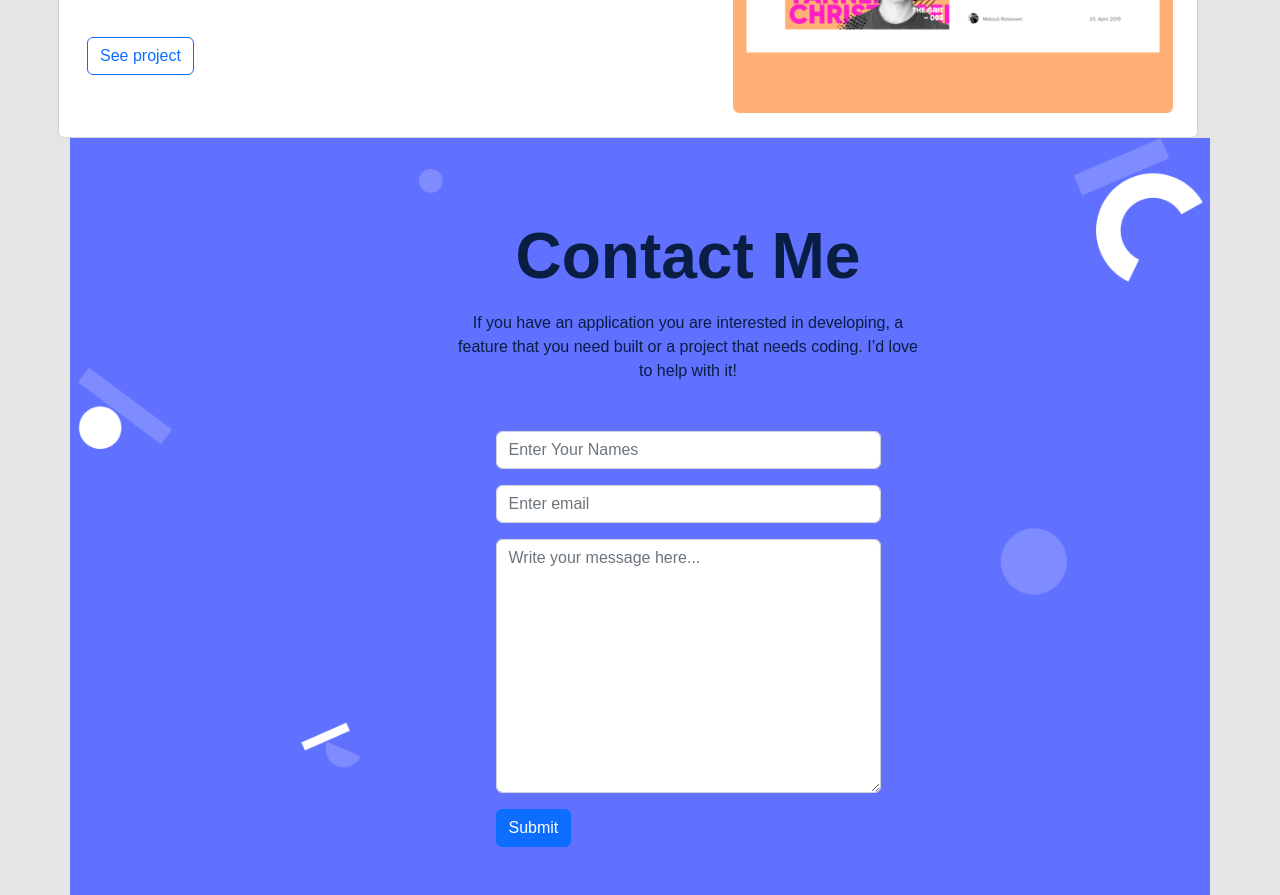
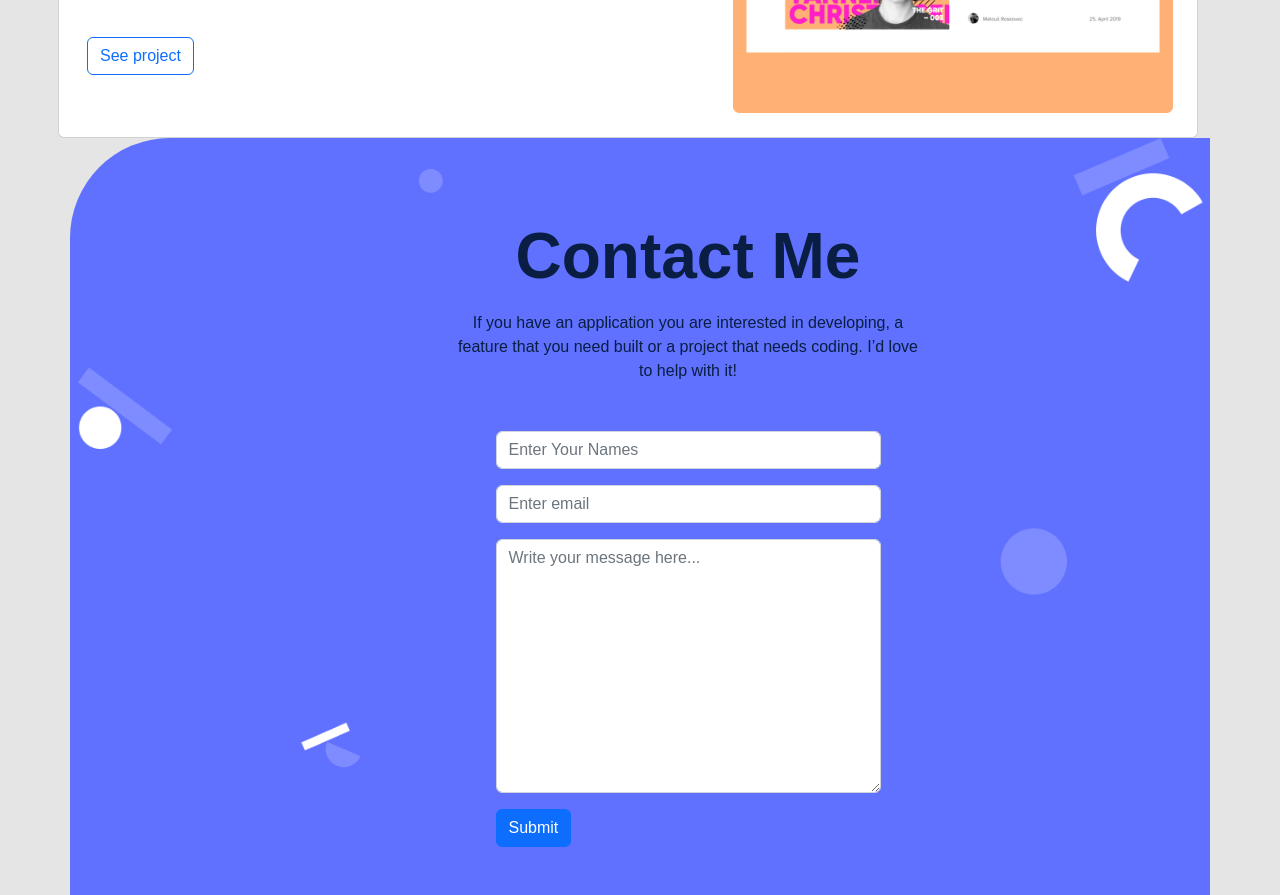
Before and after one commit to SiveMdluli/Bootstrap-Portfolio, a website: page index.html in a window 1280 px wide. Shown: the part 2360-3255 px from the top of the page. Drawn offline with nearby package versions, Linux system fonts and the light colour scheme.

Commit message:
Add top radius on the contact me section

```diff
--- a/style.css
+++ b/style.css
@@ -81,6 +81,7 @@ body {
   background-color: #6070FF;
   background-size: contain;
   background-repeat: no-repeat;
+  border-top-left-radius: 100px;
 }
 
 .display-3 {
```
